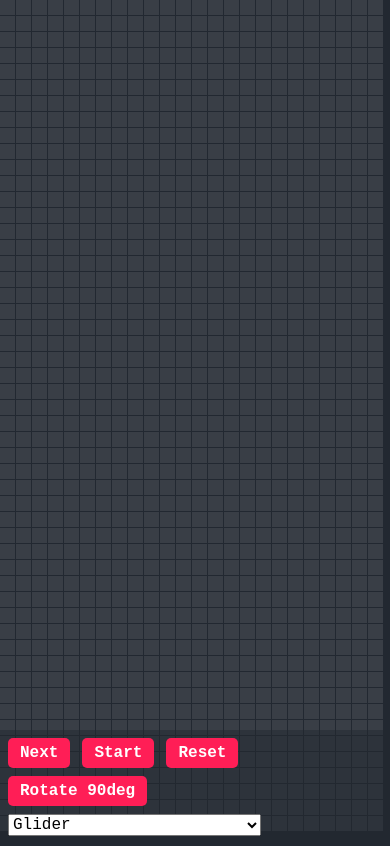
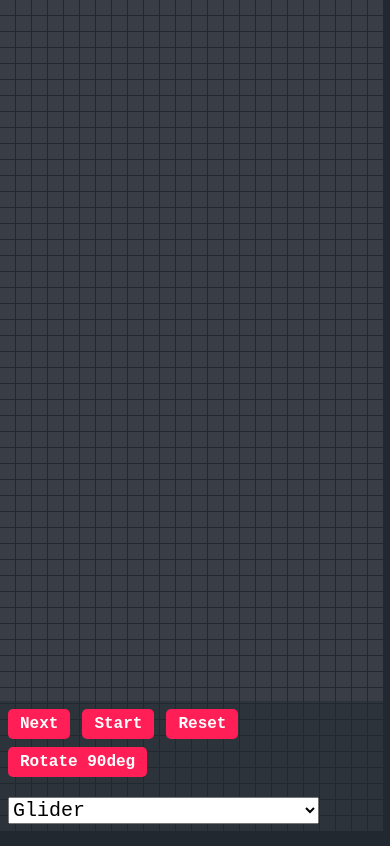
Before and after one commit to osvalds/react-conway, a React (Create React App) app: page / in a window 390 px wide. Built offline with nearby package versions, Linux system fonts and the light colour scheme.

Commit message:
Improve mobile UX

```diff
--- a/src/App.js
+++ b/src/App.js
@@ -69,16 +69,13 @@ function CanvasBoard({board, windowSize, cols, rows, setBoard, setCols, setRows,
             ref={canvasRef}
             width={windowSize.width}
             height={windowSize.height}
-            // onBlur={() => {
-            //     console.log("blur")
-            //     setHoverBoard(applyBrush(lastHoverCoord, seed, cols, rows, getBrush("blank")));
-            // }}
             onClick={e => {
                 const index = clickCoordToIndex(e.pageX, e.pageY, cols);
                 const cCoord = clickCoord(e.pageX, e.pageY);
                 setLastMouseDownIndex(index);
                 setBoard(applyBrush(cCoord, board, cols, rows, brush))
             }}
+            onMouseLeave={() => setHoverBoard(seed)}
             onTouchMove={(e) => {
                 lastHoverCoord = clickCoord(e.touches[0].pageX, e.touches[0].pageY);
                 setHoverBoard(applyBrush(lastHoverCoord, seed, cols, rows, brush));
@@ -126,6 +123,10 @@ function BoardWrapper({cols, rows, seed, windowSize, setRows, setCols, defaultBr
         }
     }, [isRunning, setIsRunning]);
 
+    const touchHoverClear = useCallback(() => {
+        setHoverBoard(seed);
+    }, [setHoverBoard, seed]);
+
     useEffect(() => {
         document.addEventListener("keydown", toggleIsRunning, false);
         return () => {
@@ -167,6 +168,7 @@ function BoardWrapper({cols, rows, seed, windowSize, setRows, setCols, defaultBr
                       setIsRunning={setIsRunning}
                       setBoard={setBoard}
                       board={board}
+                      touchHoverClear={touchHoverClear}
                       setSelectedBrushWrapper={setSelectedBrushWrapper}
                       selectedBrush={selectedBrush}/>
         </Fragment>
--- a/src/components/Controls.js
+++ b/src/components/Controls.js
@@ -1,7 +1,7 @@
 import React, {useCallback, useEffect} from "react";
 import {BrushSelector, getBrush, rotateBrush90deg} from "./Brushes";
 
-export default function Controls({advanceBoard, toggleIsRunning, isRunning, setIsRunning, setBoard, board, setSelectedBrushWrapper, selectedBrush}) {
+export default function Controls({advanceBoard, toggleIsRunning, isRunning, setIsRunning, setBoard, board, setSelectedBrushWrapper, selectedBrush, touchHoverClear}) {
 
     const memoBoardReset = useCallback((event) => {
         if (event.code === "KeyE" || event.type === "click") {
@@ -36,6 +36,7 @@ export default function Controls({advanceBoard, toggleIsRunning, isRunning, setI
         <div className="controls">
             <button
                 className="button"
+                onTouchStart={touchHoverClear}
                 onClick={() => {
                     setIsRunning(false);
                     advanceBoard()
@@ -44,12 +45,14 @@ export default function Controls({advanceBoard, toggleIsRunning, isRunning, setI
             </button>
             <button
                 className="button"
+                onTouchStart={touchHoverClear}
                 onClick={toggleIsRunning}>
                 {isRunning ? "Stop " : "Start "}
                 <span className="button__shortcut">[space]</span>
             </button>
             <button
                 className="button"
+                onTouchStart={touchHoverClear}
                 onClick={memoBoardReset}>
                 Reset
                 <span className="button__shortcut">[<span className="shift">⇧</span>+e]</span>
--- a/src/components/button.scss
+++ b/src/components/button.scss
@@ -51,6 +51,8 @@
   }
 
   @media only screen and (min-width: 1000px) {
+    margin-bottom: 0;
+
     &--desktop {
       display: block;
     }
--- a/src/components/controls.scss
+++ b/src/components/controls.scss
@@ -16,6 +16,10 @@
 
 .select {
   font-family: monospace;
-  font-size: 16px;
-  margin-right: 12px;
+  font-size: 20px;
+  margin: 12px 0px;
+
+  @media only screen and (min-width: 1000px) {
+    margin: 0 12px 0 0;
+  }
 }
```
